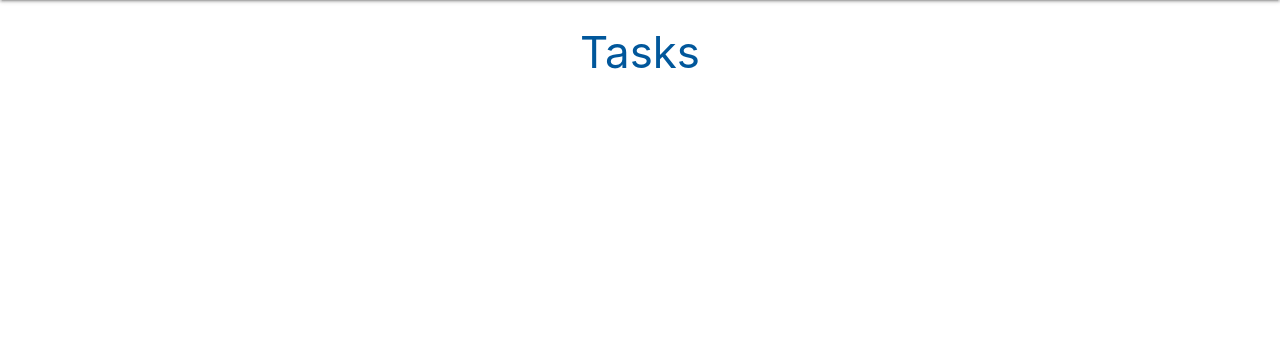
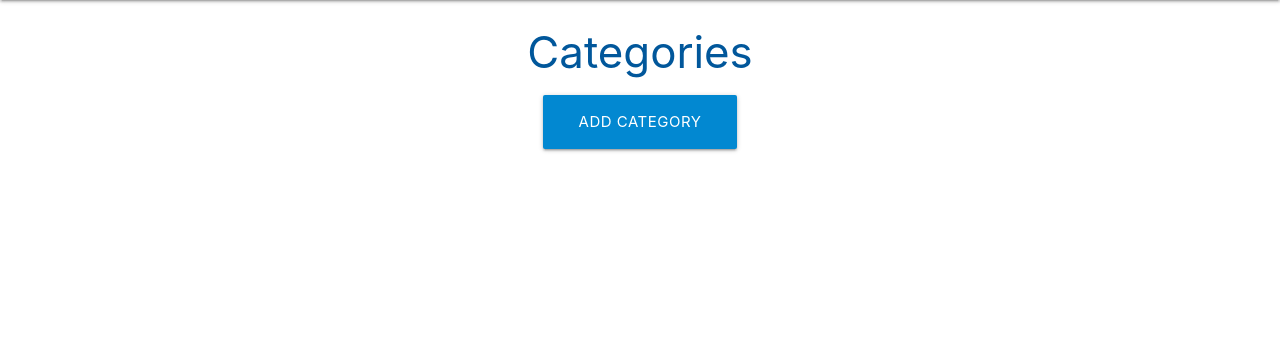
Before and after one commit to IuliiaKonovalova/TASK_MANAGER, a Flask app: template task_manager/templates/categories.html in a window 1280 px wide. Shown: the part 64-420 px from the top of the page. Run offline with Flask 2, Linux system fonts and the light colour scheme; the template is opened without the code that fills it, so the values that code supplies are empty.

Commit message:
Add categories.html

```diff
--- a/task_manager/templates/categories.html
+++ b/task_manager/templates/categories.html
@@ -1,6 +1,14 @@
 {% extends "base.html" %}
 {% block content %}
 
-<h3 class="light-blue-text text-darken-4 center-align">Tasks</h3>
+<h3 class="light-blue-text text-darken-4 center-align">Categories</h3>
+
+<div class="row">
+  <div class="col s12 center-align">
+    <a href="{{ url_for('add_category') }}" class="btn-large light-blue darken-2">
+      Add Category <i class="fas fa-plus-squre right"></i>
+    </a>
+  </div>
+</div>
 
 {% endblock %}
```
